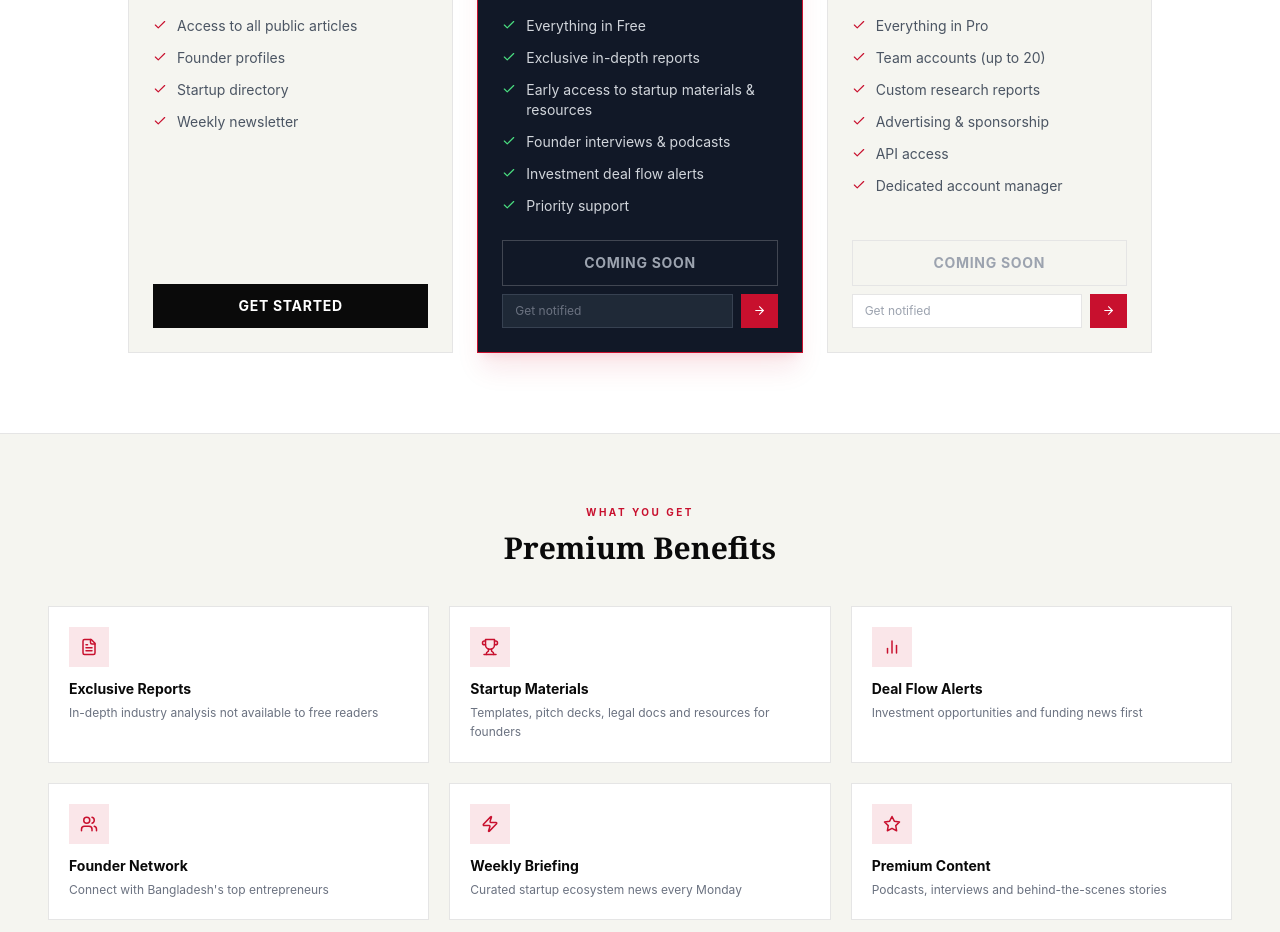
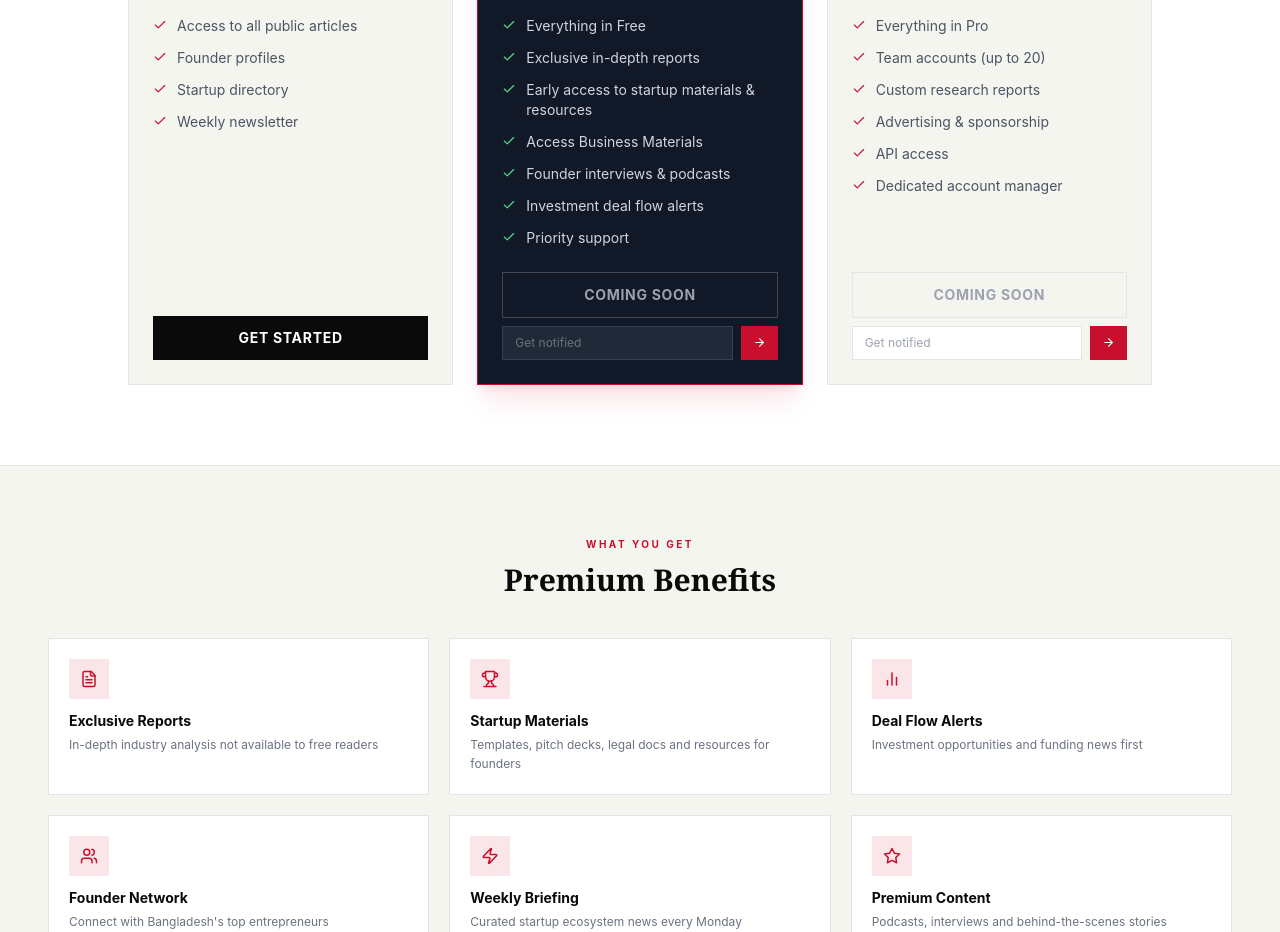
Before and after one commit to asifmollik12/startup, a Next.js app: page /subscribe in a window 1280 px wide. Shown: the part 980-1912 px from the top of the page. Built offline with nearby package versions, Linux system fonts and the light colour scheme; no server answers; the database is empty.

Commit message:
Auto-save: update project files

```diff
--- a/app/subscribe/page.tsx
+++ b/app/subscribe/page.tsx
@@ -29,6 +29,7 @@ const plans = [
       "Everything in Free",
       "Exclusive in-depth reports",
       "Early access to startup materials & resources",
+      "Access Business Materials",
       "Founder interviews & podcasts",
       "Investment deal flow alerts",
       "Priority support",
```
